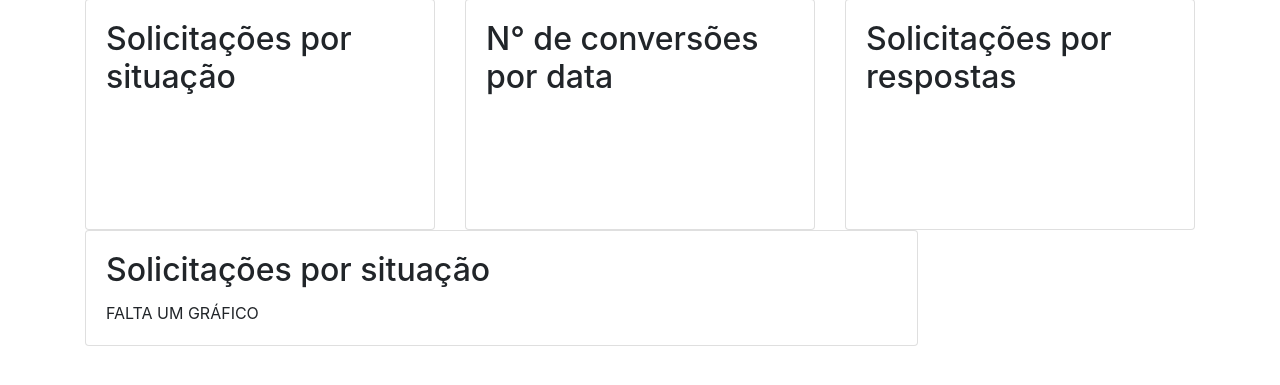
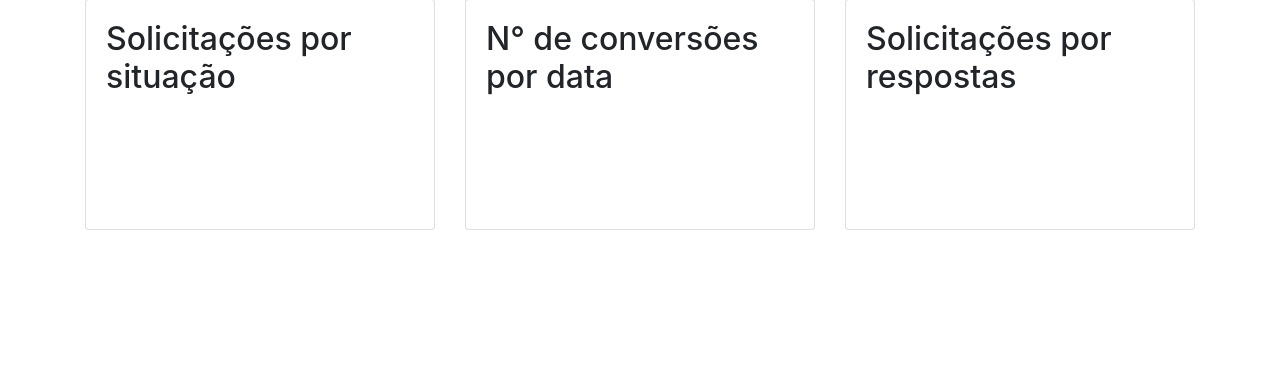
Before and after one commit to quero-internet/quero-internet-web, a Django app: template QueroInternetWeb/dashboard/templates/dashboard/dashboard.html in a window 1280 px wide. Shown: the part 151-536 px from the top of the page. Run offline with Django 3.2, Linux system fonts and the light colour scheme; the template is opened without the code that fills it, so the values that code supplies are empty; some libraries are stand-ins or nearby versions.

Commit message:
Removendo gráfico desnecessário

```diff
--- a/QueroInternetWeb/dashboard/templates/dashboard/dashboard.html
+++ b/QueroInternetWeb/dashboard/templates/dashboard/dashboard.html
@@ -63,22 +63,6 @@
                 </div>
             </div>
     </div>
-    <div class="row">
-        <div class="col">
-            <div class="d-flex justify-content-start">
-                <div class="card w-75">
-                    <div class="card-body">
-                        <div class="card-title">
-                            <h2>Solicitações por situação</h2>
-                        </div>
-                        <!-- <canvas id="chart-quantitativo-por-situacao" width="100" height="100"></canvas> -->
-                        FALTA UM GRÁFICO
-                    </div>
-                </div>
-            </div>
-        </div>
-
-    </div>
 </div>
 <script src="https://cdn.jsdelivr.net/npm/chart.js@2.8.0/dist/Chart.min.js"></script>
 <script>
```
